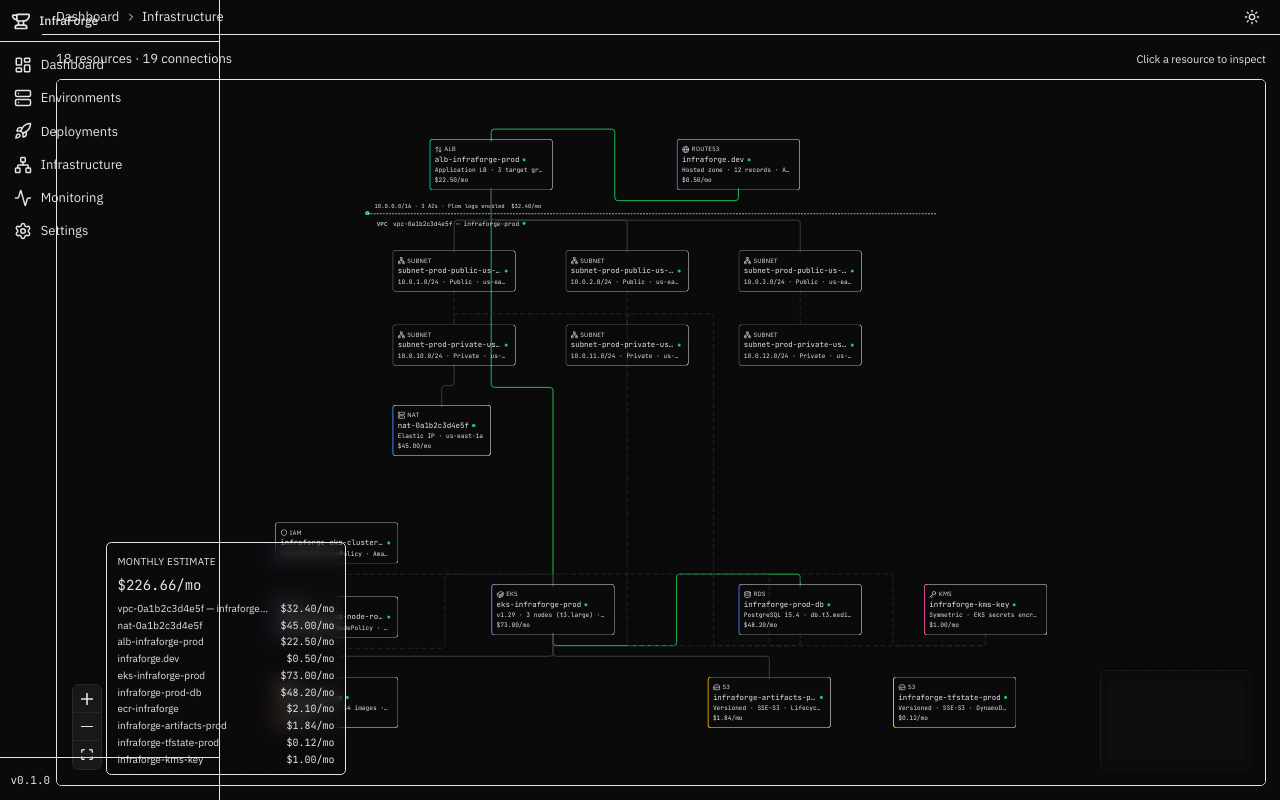
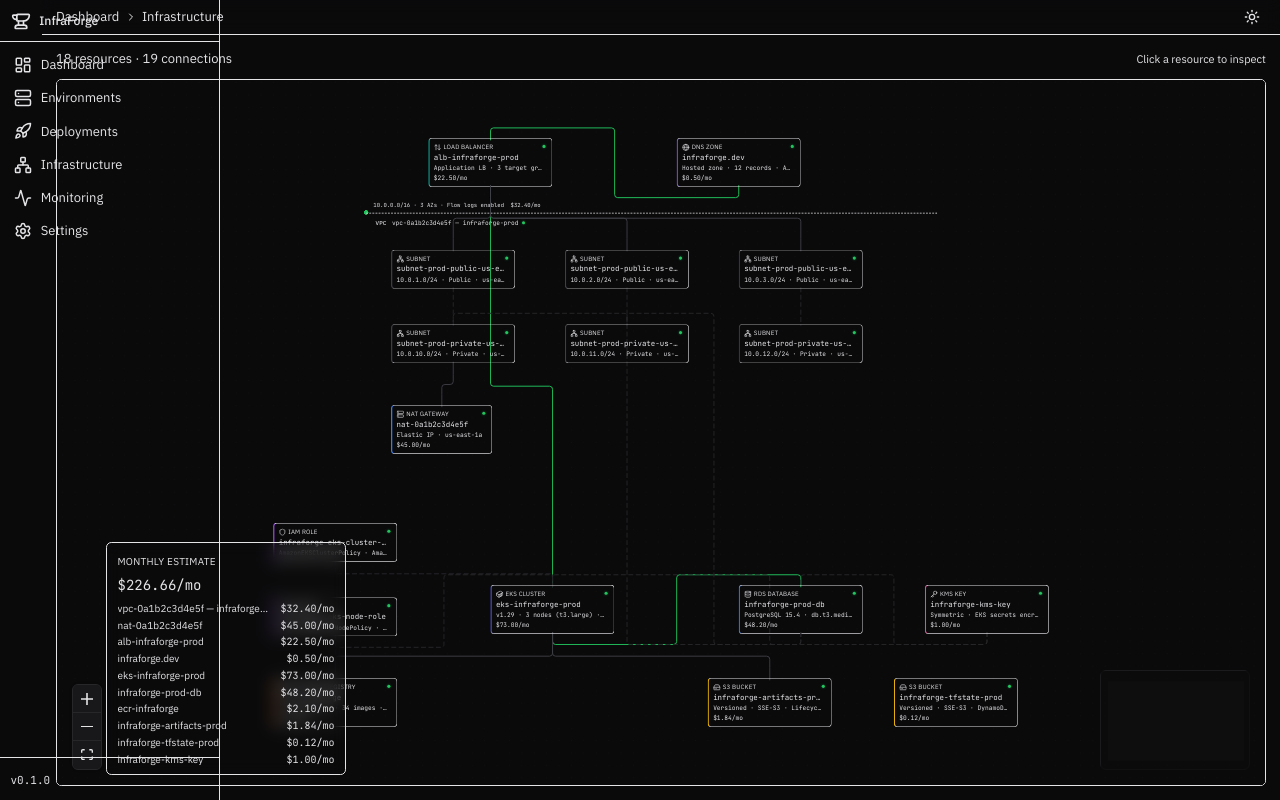
Before and after one commit to aybzakaria5/infraforge, a React (Vite) app in the folder src/ui/: page /infrastructure in a window 1280 px wide. Built offline with nearby package versions, Linux system fonts and the light colour scheme.

Commit message:
style: redesign all node types with distinct visual hierarchy and accents

```diff
--- a/src/ui/src/components/flow/nodes/InfraNodes.tsx
+++ b/src/ui/src/components/flow/nodes/InfraNodes.tsx
@@ -36,6 +36,12 @@ const statusColor: Record<string, string> = {
   error: 'var(--color-accent-danger)',
 }
 
+const statusGlow: Record<string, string> = {
+  healthy: '0 0 4px rgba(34,197,94,0.5)',
+  warning: '0 0 4px rgba(234,179,8,0.5)',
+  error: '0 0 4px rgba(239,68,68,0.5)',
+}
+
 const typeAccent: Record<string, string> = {
   eks: '#6366f1',
   rds: '#3b82f6',
@@ -49,6 +55,20 @@ const typeAccent: Record<string, string> = {
   kms: '#ec4899',
 }
 
+const typeLabel: Record<string, string> = {
+  eks: 'EKS CLUSTER',
+  rds: 'RDS DATABASE',
+  s3: 'S3 BUCKET',
+  alb: 'LOAD BALANCER',
+  ecr: 'CONTAINER REGISTRY',
+  route53: 'DNS ZONE',
+  nat: 'NAT GATEWAY',
+  subnet: 'SUBNET',
+  iam: 'IAM ROLE',
+  kms: 'KMS KEY',
+  vpc: 'VPC',
+}
+
 const handleClass = '!w-1.5 !h-1.5 !bg-border-hover !border-0'
 
 // --- VPC group node (parent container) ---
@@ -57,7 +77,8 @@ export const VpcNode = memo(function VpcNode({ data }: NodeProps) {
   const idx = (d as Record<string, unknown>)._nodeIndex as number ?? 0
   return (
     <AnimatedNodeWrapper index={idx}>
-      <div className="w-full h-full rounded-[12px] border border-dashed border-border-default bg-bg-primary/85 relative">
+      <div className="w-full h-full rounded-[12px] border border-dashed border-border-default bg-bg-primary/85
+        hover:border-solid hover:border-border-hover transition-[border-style,border-color,background] duration-150 relative">
         <Handle type="target" position={Position.Top} className={handleClass} />
         <Handle type="source" position={Position.Bottom} className={handleClass} />
 
@@ -68,7 +89,7 @@ export const VpcNode = memo(function VpcNode({ data }: NodeProps) {
           <span className="text-[10px] font-mono text-text-secondary">{d.label}</span>
           <span
             className="inline-block w-1.5 h-1.5 rounded-full"
-            style={{ backgroundColor: statusColor[d.status] }}
+            style={{ backgroundColor: statusColor[d.status], boxShadow: statusGlow[d.status] }}
           />
         </div>
 
@@ -91,32 +112,36 @@ export const ServiceNode = memo(function ServiceNode({ data }: NodeProps) {
   return (
     <AnimatedNodeWrapper index={idx}>
     <div
-      className="py-1.5 pr-2.5 pl-0 rounded-[6px] border border-border-default bg-bg-tertiary
+      className="group rounded-[6px] border border-border-default bg-bg-tertiary
         transition-[border-color,box-shadow,transform] duration-150 cursor-pointer"
-      style={{ borderLeftWidth: 2, borderLeftColor: accent, maxWidth: 200, padding: '8px 12px 8px 0' }}
+      style={{ borderLeftWidth: 2, borderLeftColor: accent, maxWidth: 200, padding: '6px 10px 6px 0' }}
     >
       <Handle type="target" position={Position.Top} className={handleClass} />
       <Handle type="source" position={Position.Bottom} className={handleClass} />
       <Handle type="target" position={Position.Left} id="left" className={handleClass} />
       <Handle type="source" position={Position.Right} id="right" className={handleClass} />
 
-      <div className="flex items-start gap-1.5 pl-2">
+      <div className="flex items-start justify-between pl-2">
         <div className="flex-1 min-w-0">
+          {/* Row 1: icon + type label */}
           <div className="flex items-center gap-1">
             <Icon size={12} className="text-text-tertiary shrink-0" />
-            <span className="text-[10px] uppercase tracking-wide text-text-tertiary">{d.type}</span>
+            <span className="text-[10px] uppercase tracking-wide text-text-tertiary">
+              {typeLabel[d.type] || d.type}
+            </span>
           </div>
-          <div className="flex items-center gap-1.5 mt-0.5">
-            <span className="text-[12px] font-mono text-text-primary truncate leading-tight">{d.label}</span>
-            <span
-              className="inline-block w-1.5 h-1.5 rounded-full shrink-0"
-              style={{ backgroundColor: statusColor[d.status] }}
-            />
-          </div>
+          {/* Row 2: resource name */}
+          <div className="text-[12px] font-mono text-text-primary truncate leading-tight mt-0.5">{d.label}</div>
+          {/* Row 3: metadata */}
           {d.detail && (
             <div className="text-[10px] font-mono text-text-tertiary truncate mt-0.5">{d.detail}</div>
           )}
         </div>
+        {/* Status dot */}
+        <span
+          className="inline-block w-1.5 h-1.5 rounded-full shrink-0 mt-1"
+          style={{ backgroundColor: statusColor[d.status], boxShadow: statusGlow[d.status] }}
+        />
       </div>
       {d.cost && (
         <div className="pl-2 mt-0.5 text-[10px] font-mono text-accent-warning">{d.cost}</div>
@@ -136,32 +161,32 @@ export const SecurityNode = memo(function SecurityNode({ data }: NodeProps) {
   return (
     <AnimatedNodeWrapper index={idx}>
     <div
-      className="py-1.5 pr-2.5 pl-0 rounded-[6px] border border-accent-neutral/30 bg-bg-tertiary
+      className="group rounded-[6px] border border-accent-neutral/30 bg-bg-tertiary
         transition-[border-color,box-shadow,transform] duration-150 cursor-pointer"
-      style={{ borderLeftWidth: 2, borderLeftColor: accent, maxWidth: 200, padding: '8px 12px 8px 0' }}
+      style={{ borderLeftWidth: 2, borderLeftColor: accent, maxWidth: 200, padding: '6px 10px 6px 0' }}
     >
       <Handle type="target" position={Position.Top} className="!w-1.5 !h-1.5 !bg-accent-neutral/50 !border-0" />
       <Handle type="source" position={Position.Bottom} className="!w-1.5 !h-1.5 !bg-accent-neutral/50 !border-0" />
       <Handle type="target" position={Position.Left} id="left" className="!w-1.5 !h-1.5 !bg-accent-neutral/50 !border-0" />
       <Handle type="source" position={Position.Right} id="right" className="!w-1.5 !h-1.5 !bg-accent-neutral/50 !border-0" />
 
-      <div className="flex items-start gap-1.5 pl-2">
+      <div className="flex items-start justify-between pl-2">
         <div className="flex-1 min-w-0">
           <div className="flex items-center gap-1">
             <Icon size={12} className="text-accent-neutral shrink-0" />
-            <span className="text-[10px] uppercase tracking-wide text-text-tertiary">{d.type}</span>
+            <span className="text-[10px] uppercase tracking-wide text-text-tertiary">
+              {typeLabel[d.type] || d.type}
+            </span>
           </div>
-          <div className="flex items-center gap-1.5 mt-0.5">
-            <span className="text-[12px] font-mono text-text-primary truncate leading-tight">{d.label}</span>
-            <span
-              className="inline-block w-1.5 h-1.5 rounded-full shrink-0"
-              style={{ backgroundColor: statusColor[d.status] }}
-            />
-          </div>
+          <div className="text-[12px] font-mono text-text-primary truncate leading-tight mt-0.5">{d.label}</div>
           {d.detail && (
             <div className="text-[10px] font-mono text-text-tertiary truncate mt-0.5 max-w-[180px]">{d.detail}</div>
           )}
         </div>
+        <span
+          className="inline-block w-1.5 h-1.5 rounded-full shrink-0 mt-1"
+          style={{ backgroundColor: statusColor[d.status], boxShadow: statusGlow[d.status] }}
+        />
       </div>
       {d.cost && (
         <div className="pl-2 mt-0.5 text-[10px] font-mono text-accent-warning">{d.cost}</div>
```
